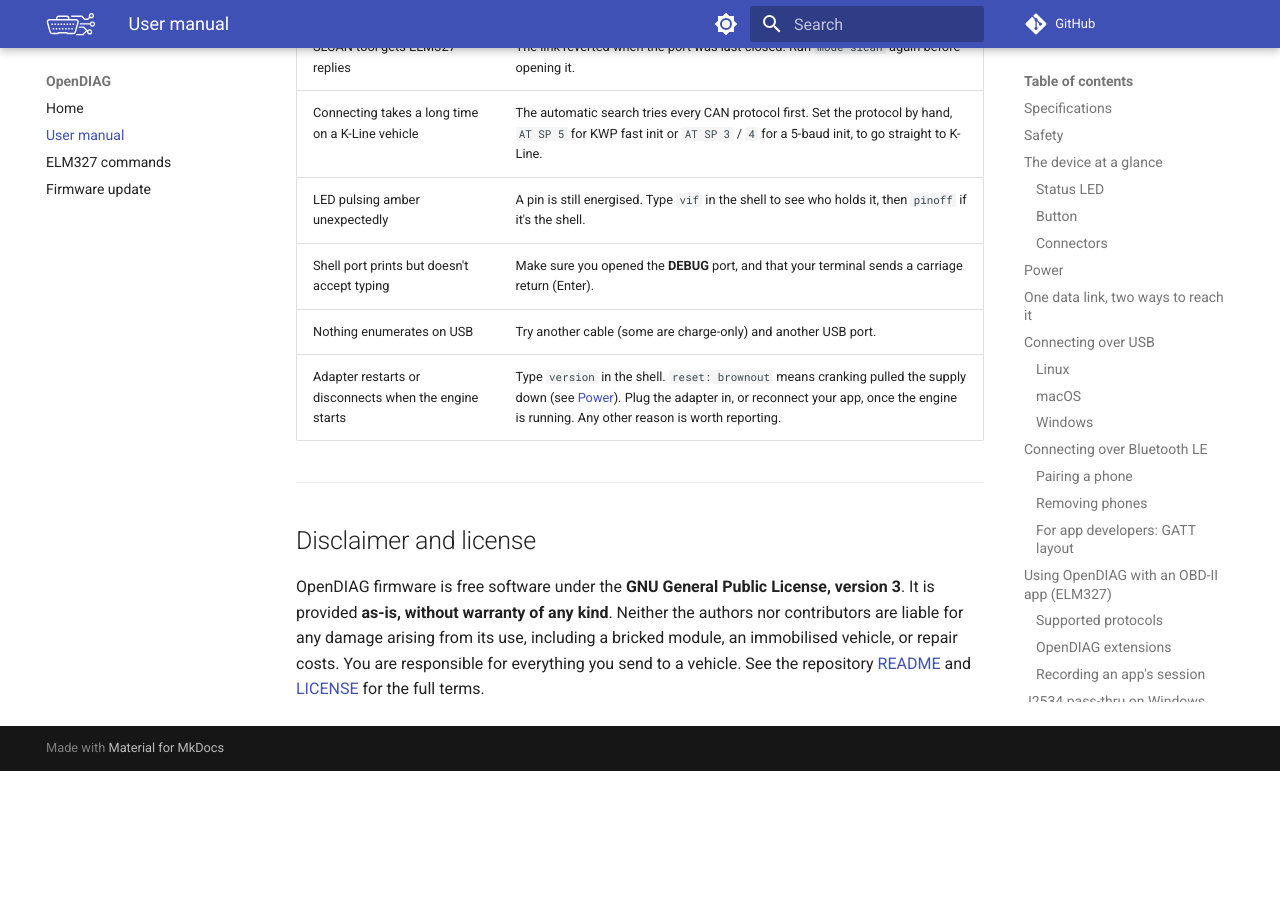
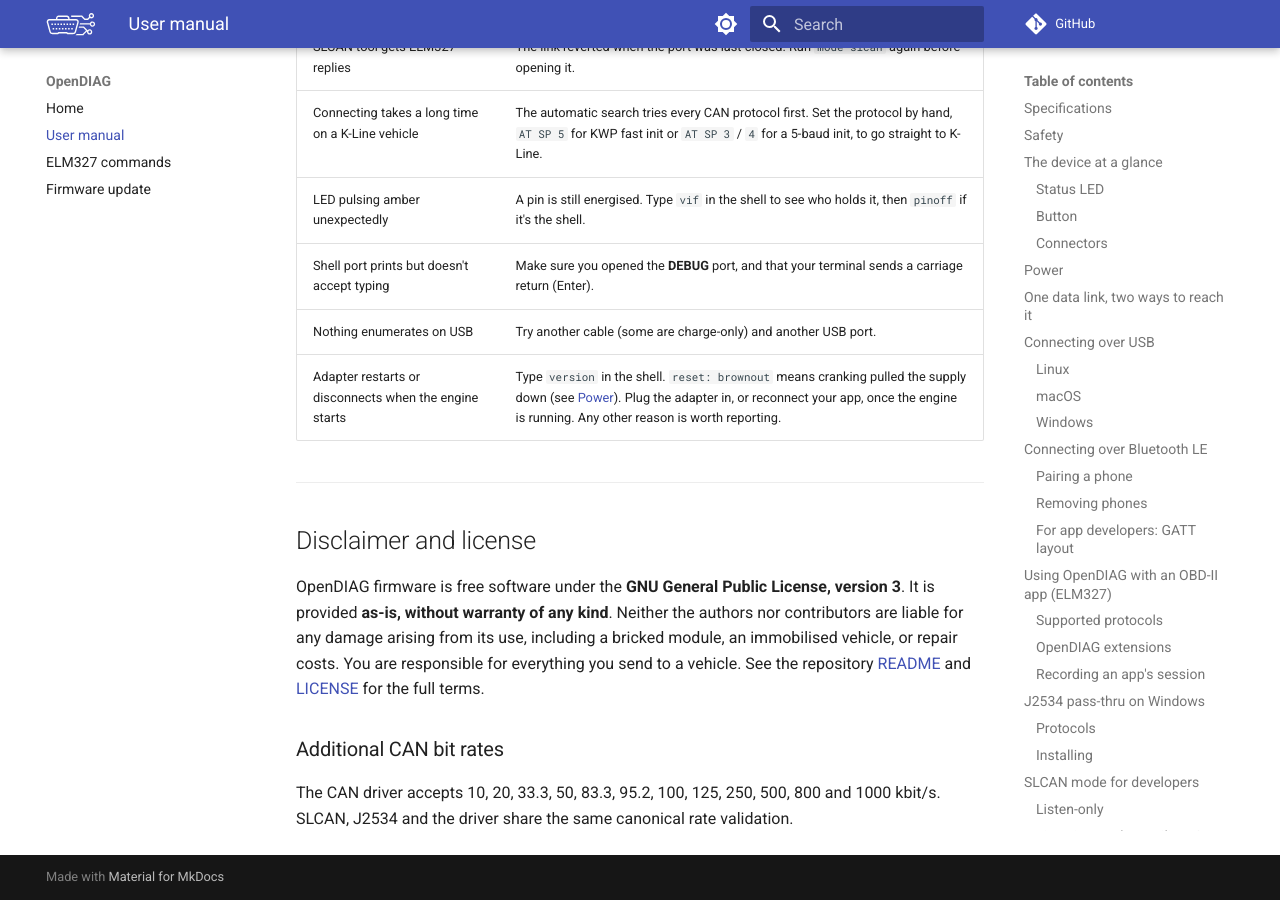
Before and after one commit to maximus64/opendiag-firmware, an MkDocs documentation site: the page built from docs/manual.md, in a window 1280 px wide and 900 px high, scrolled down 16677 px. Built offline with MkDocs 1.6.1 and Material for MkDocs 9.7.7, drawn with Linux system fonts in a browser that asks for light colours; comment, search, counter and statistics services are not loaded; before the commit the page ends 17448 px from its top, so only the background shows below that.

Commit message:
docs: list the new CAN bit rates
docs/manual.md: the SLCAN table gains S0, S1, S3, S7 and 'sXXYY', the
J2534 table lists every CAN rate, and the AT PB row shows the divisors
that reach them. docs/at_commands.md: the protocol B/C note.

```diff
--- a/docs/manual.md
+++ b/docs/manual.md
@@ -594,3 +594,7 @@ for any damage arising from its use, including a bricked module, an immobilised
 costs. You are responsible for everything you send to a vehicle. See the repository
 [README](https://github.com/maximus64/opendiag-firmware/blob/main/README.md) and
 [LICENSE](https://github.com/maximus64/opendiag-firmware/blob/main/LICENSE) for the full terms.
+
+### Additional CAN bit rates
+
+The CAN driver accepts 10, 20, 33.3, 50, 83.3, 95.2, 100, 125, 250, 500, 800 and 1000 kbit/s. SLCAN, J2534 and the driver share the same canonical rate validation.
```
